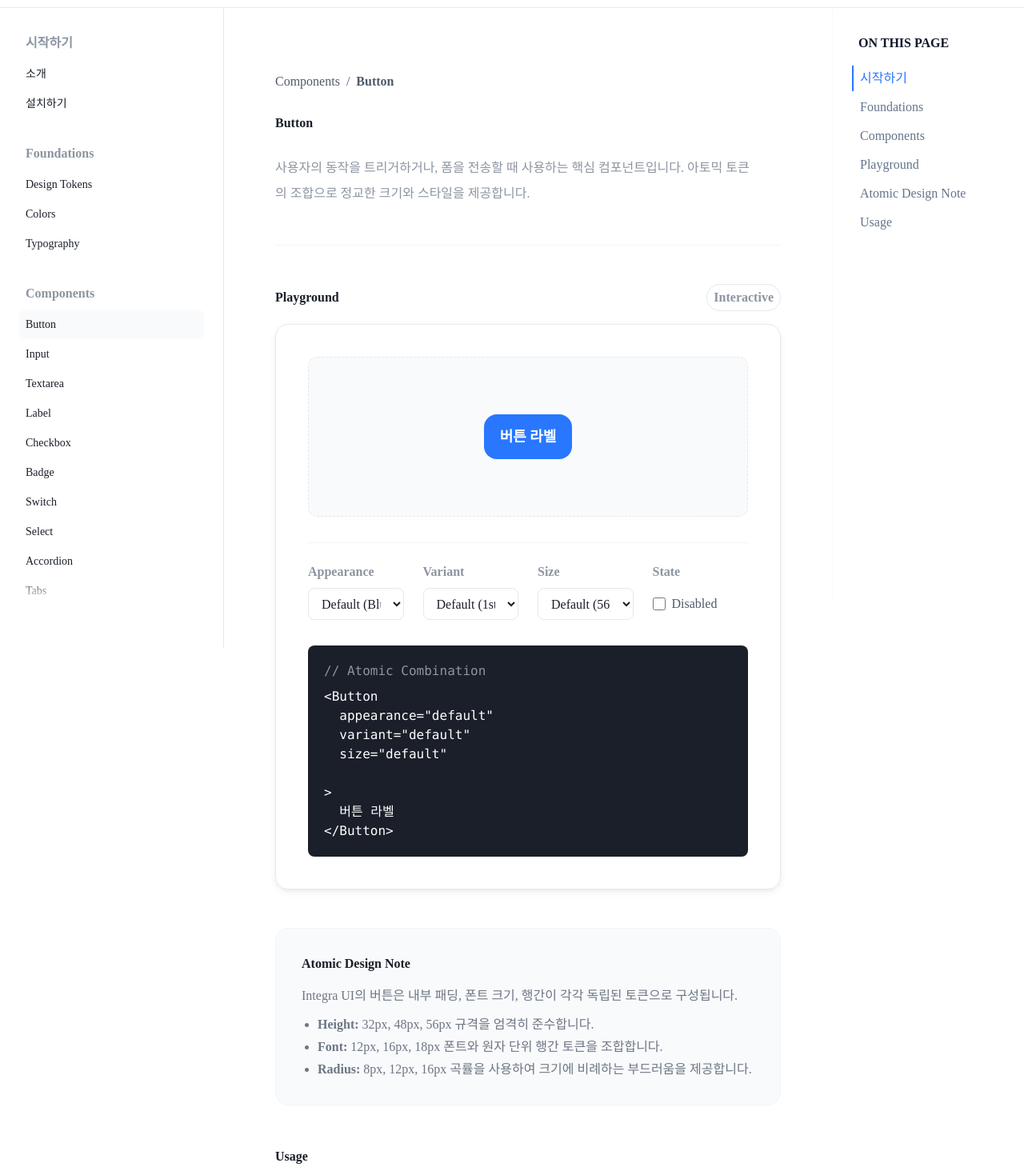
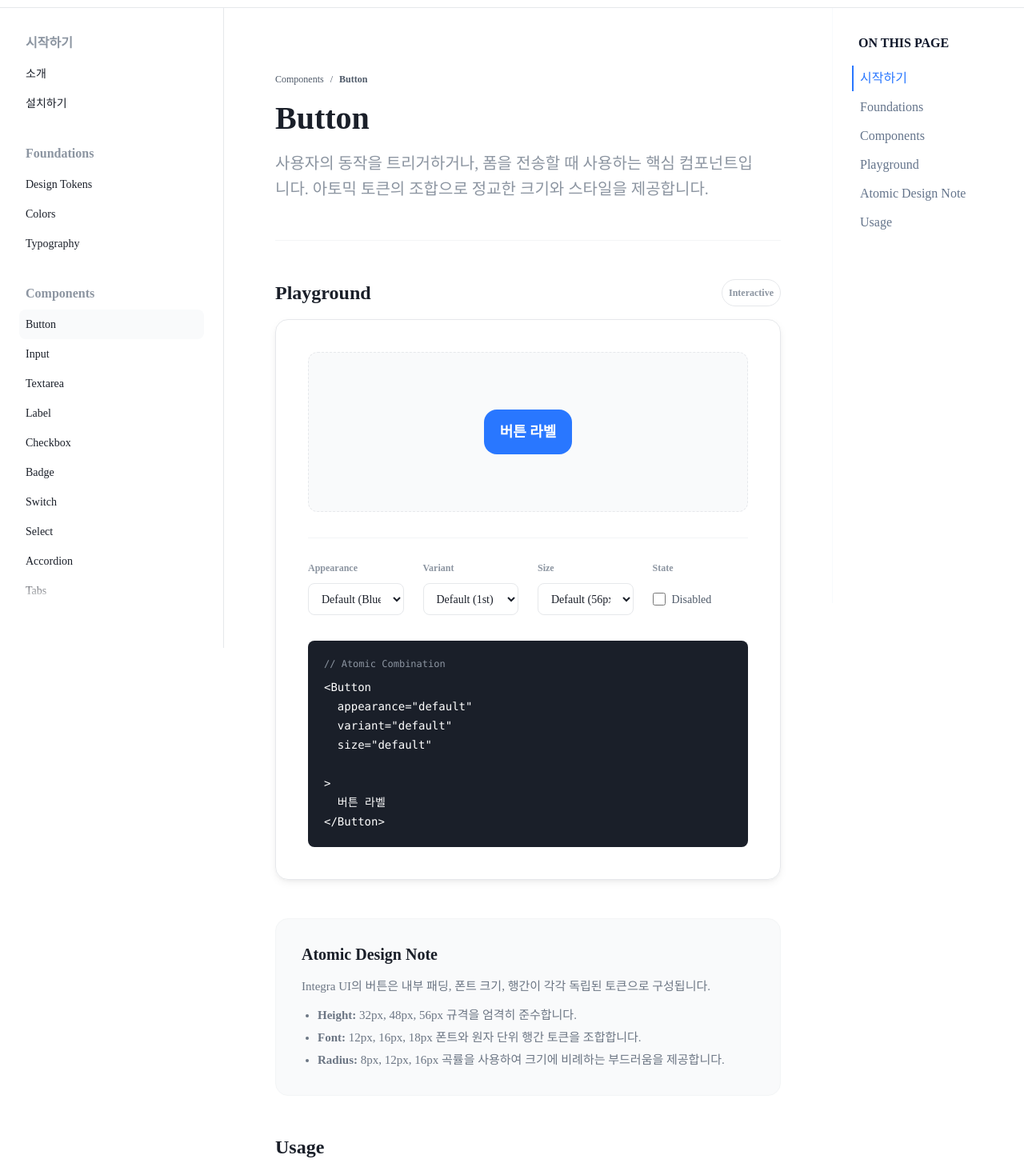
Before and after one commit to taekilKim/integra-ui, a Next.js app in the folder integra-ui/: page /docs/components/button in a window 1280 px wide. Shown: the part 46-1510 px from the top of the page at 80% size. Built offline with nearby package versions, Linux system fonts and the light colour scheme; a web font is replaced by a local one.

Commit message:
font applying

```diff
--- a/integra-ui/app/docs/components/button/page.tsx
+++ b/integra-ui/app/docs/components/button/page.tsx
@@ -7,13 +7,13 @@ export default function ButtonDocsPage() {
 
       {/* 1. 헤더 섹션 */}
       <div className="space-y-16">
-        <div className="flex items-center gap-8 text-12 text-integra-gray-700">
+        <div className="flex items-center gap-8 fs-12 text-integra-gray-700">
             <span>Components</span>
             <span>/</span>
             <span className="font-bold">Button</span>
         </div>
-        <h1 className="text-40 font-bold leading-48 tracking--4 text-integra-gray-900">Button</h1>
-        <p className="text-20 text-integra-gray-500 leading-32 tracking--1 max-w-600">
+        <h1 className="fs-40 font-bold leading-48 tracking--4 text-integra-gray-900">Button</h1>
+        <p className="fs-20 text-integra-gray-500 leading-32 tracking--1 max-w-600">
           사용자의 동작을 트리거하거나, 폼을 전송할 때 사용하는 핵심 컴포넌트입니다. 아토믹 토큰의 조합으로 정교한 크기와 스타일을 제공합니다.
         </p>
       </div>
@@ -23,8 +23,8 @@ export default function ButtonDocsPage() {
       {/* 2. 인터랙티브 플레이그라운드 */}
       <section className="space-y-16">
         <div className="flex items-center justify-between">
-            <h2 className="text-24 font-bold tracking--2 leading-32 text-integra-gray-900">Playground</h2>
-            <Badge variant="outline" className="text-12 px-8 py-2 border-integra-gray-200 text-integra-gray-500">Interactive</Badge>
+            <h2 className="fs-24 font-bold tracking--2 leading-32 text-integra-gray-900">Playground</h2>
+            <Badge variant="outline" className="fs-12 px-8 py-2 border-integra-gray-200 text-integra-gray-500">Interactive</Badge>
         </div>
 
         <ButtonDemo />
@@ -32,8 +32,8 @@ export default function ButtonDocsPage() {
 
       {/* 3. 아토믹 설계 원리 설명: bg-integra-gray-50, text-integra-gray-600 적용 */}
       <section className="space-y-16 p-32 bg-integra-gray-50 rounded-16 border border-integra-gray-100">
-        <h2 className="text-20 font-bold leading-24 tracking--1 text-integra-gray-900">Atomic Design Note</h2>
-        <div className="space-y-12 text-15 text-integra-gray-600 leading-24 tracking--1">
+        <h2 className="fs-20 font-bold leading-24 tracking--1 text-integra-gray-900">Atomic Design Note</h2>
+        <div className="space-y-12 fs-15 text-integra-gray-600 leading-24 tracking--1">
             <p>
                 Integra UI의 버튼은 내부 패딩, 폰트 크기, 행간이 각각 독립된 토큰으로 구성됩니다.
             </p>
@@ -47,8 +47,8 @@ export default function ButtonDocsPage() {
 
       {/* 4. 사용법: bg-integra-gray-900 적용 */}
       <section className="space-y-16">
-        <h2 className="text-24 font-bold tracking--2 leading-32 text-integra-gray-900">Usage</h2>
-        <div className="rounded-8 bg-integra-gray-900 p-20 overflow-x-auto font-mono text-14 leading-24">
+        <h2 className="fs-24 font-bold tracking--2 leading-32 text-integra-gray-900">Usage</h2>
+        <div className="rounded-8 bg-integra-gray-900 p-20 overflow-x-auto font-mono fs-14 leading-24">
             <p className="text-integra-gray-500 mb-8">// Import the component</p>
             <p className="text-blue-400">import &#123; Button &#125; from "@/components/ui/button"</p>
             <br />
--- a/integra-ui/components/demo/button-demo.tsx
+++ b/integra-ui/components/demo/button-demo.tsx
@@ -31,9 +31,9 @@ export function ButtonDemo() {
 
         {/* Appearance */}
         <div className="space-y-8">
-          <Label className="text-12 font-semibold text-integra-gray-500">Appearance</Label>
+          <Label className="fs-12 font-semibold text-integra-gray-500">Appearance</Label>
           <select
-            className="w-full h-40 rounded-8 border border-input bg-background px-12 py-8 text-14 outline-none focus:ring-2 focus:ring-ring"
+            className="w-full h-40 rounded-8 border border-input bg-background px-12 py-8 fs-14 outline-none focus:ring-2 focus:ring-ring"
             value={appearance}
             onChange={(e) => setAppearance(e.target.value)}
           >
@@ -45,9 +45,9 @@ export function ButtonDemo() {
 
         {/* Variant */}
         <div className="space-y-8">
-          <Label className="text-12 font-semibold text-integra-gray-500">Variant</Label>
+          <Label className="fs-12 font-semibold text-integra-gray-500">Variant</Label>
           <select
-            className="w-full h-40 rounded-8 border border-input bg-background px-12 py-8 text-14 outline-none focus:ring-2 focus:ring-ring"
+            className="w-full h-40 rounded-8 border border-input bg-background px-12 py-8 fs-14 outline-none focus:ring-2 focus:ring-ring"
             value={variant}
             onChange={(e) => setVariant(e.target.value)}
           >
@@ -59,9 +59,9 @@ export function ButtonDemo() {
 
         {/* Size */}
         <div className="space-y-8">
-          <Label className="text-12 font-semibold text-integra-gray-500">Size</Label>
+          <Label className="fs-12 font-semibold text-integra-gray-500">Size</Label>
           <select
-            className="w-full h-40 rounded-8 border border-input bg-background px-12 py-8 text-14 outline-none focus:ring-2 focus:ring-ring"
+            className="w-full h-40 rounded-8 border border-input bg-background px-12 py-8 fs-14 outline-none focus:ring-2 focus:ring-ring"
             value={size}
             onChange={(e) => setSize(e.target.value)}
           >
@@ -73,7 +73,7 @@ export function ButtonDemo() {
 
         {/* State */}
         <div className="space-y-8">
-          <Label className="text-12 font-semibold text-integra-gray-500">State</Label>
+          <Label className="fs-12 font-semibold text-integra-gray-500">State</Label>
           <div className="flex items-center gap-8 h-40">
             <input
               type="checkbox"
@@ -82,7 +82,7 @@ export function ButtonDemo() {
               onChange={(e) => setIsDisabled(e.target.checked)}
               className="w-16 h-16 accent-primary"
             />
-            <label htmlFor="disabled-toggle" className="text-14 cursor-pointer select-none font-medium text-integra-gray-700">Disabled</label>
+            <label htmlFor="disabled-toggle" className="fs-14 cursor-pointer select-none font-medium text-integra-gray-700">Disabled</label>
           </div>
         </div>
 
@@ -90,8 +90,8 @@ export function ButtonDemo() {
 
       {/* 3. 코드 복사 영역: bg-integra-gray-900 (어두운 토큰 적용) */}
       <div className="rounded-8 bg-integra-gray-900 p-20 overflow-x-auto relative">
-        <div className="text-12 text-integra-gray-500 mb-8 font-mono">// Atomic Combination</div>
-        <code className="text-white text-14 font-mono">
+        <div className="fs-12 text-integra-gray-500 mb-8 font-mono">// Atomic Combination</div>
+        <code className="text-white fs-14 font-mono">
           &lt;Button <br/>
           &nbsp;&nbsp;appearance="{appearance}" <br/>
           &nbsp;&nbsp;variant="{variant}" <br/>
```
